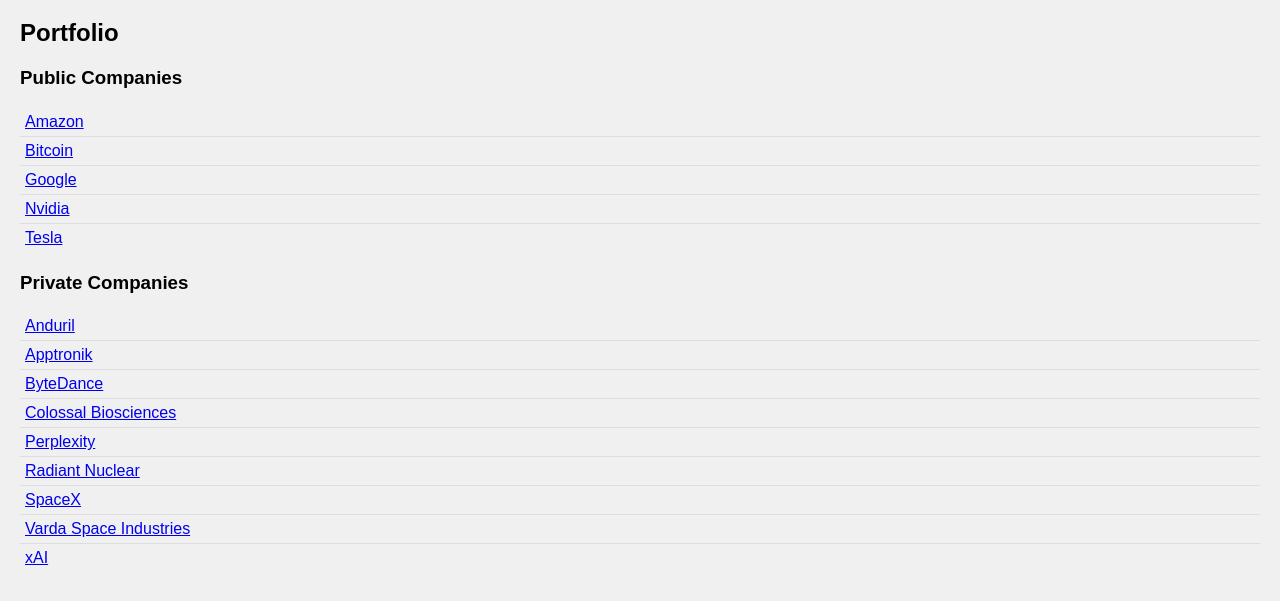
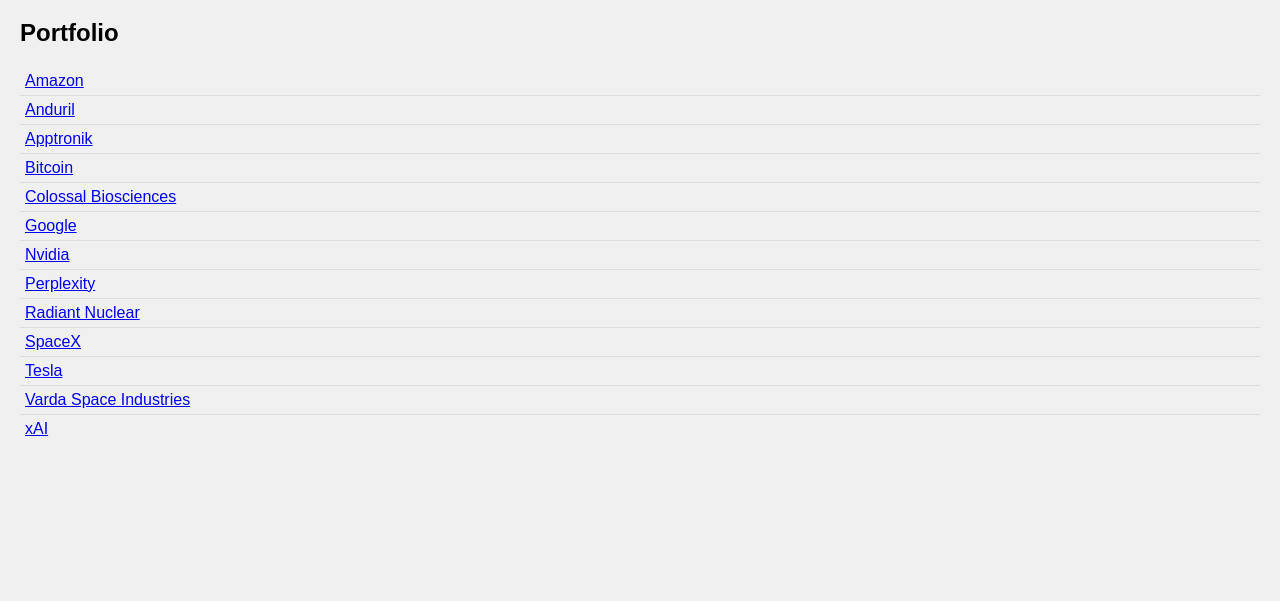
Before and after one commit to alan-12345/alan-12345.github.io, a plain HTML site: page index.html in a window 1280 px wide. Shown: the part 61-662 px from the top of the page. Drawn offline with Linux system fonts and the light colour scheme.

Commit message:
Consolidate portfolio

```diff
--- a/index.html
+++ b/index.html
@@ -9,23 +9,18 @@
 	<body>
 		<h1>Hi, I'm Alan</h1>
 		<h2>Portfolio</h2>
-		<h3>Public Companies</h3>
 		<ul>
 			<li><a href="https://www.amazon.com" target="_blank">Amazon</a></li>
+			<li><a href="https://www.anduril.com" target="_blank">Anduril</a></li>
+			<li><a href="https://www.apptronik.com" target="_blank">Apptronik</a></li>
 			<li><a href="https://bitcoin.org/en/" target="_blank">Bitcoin</a></li>
+			<li><a href="https://colossal.com" target="_blank">Colossal Biosciences</a></li>
 			<li><a href="https://www.google.com" target="_blank">Google</a></li>
 			<li><a href="https://www.nvidia.com" target="_blank">Nvidia</a></li>
-			<li><a href="https://www.tesla.com" target="_blank">Tesla</a></li>
-		</ul>
-		<h3>Private Companies</h3>
-		<ul>
-			<li><a href="https://www.anduril.com" target="_blank">Anduril</a></li>
-			<li><a href="https://www.apptronik.com" target="_blank">Apptronik</a></li>
-			<li><a href="https://www.bytedance.com" target="_blank">ByteDance</a></li>
-			<li><a href="https://colossal.com" target="_blank">Colossal Biosciences</a></li>
 			<li><a href="https://www.perplexity.ai" target="_blank">Perplexity</a></li>
 			<li><a href="https://www.radiantnuclear.com/" target="_blank">Radiant Nuclear</a></li>
 			<li><a href="https://www.spacex.com" target="_blank">SpaceX</a></li>
+			<li><a href="https://www.tesla.com" target="_blank">Tesla</a></li>
 			<li><a href="https://www.varda.com" target="_blank">Varda Space Industries</a></li>
 			<li><a href="https://x.ai/" target="_blank">xAI</a></li>
 		</ul>
```
